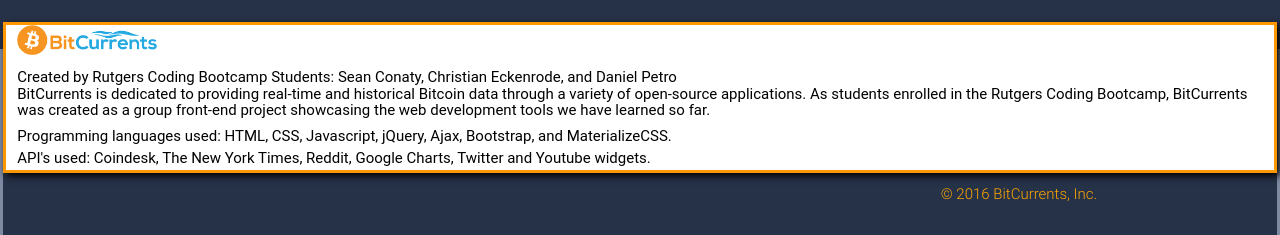
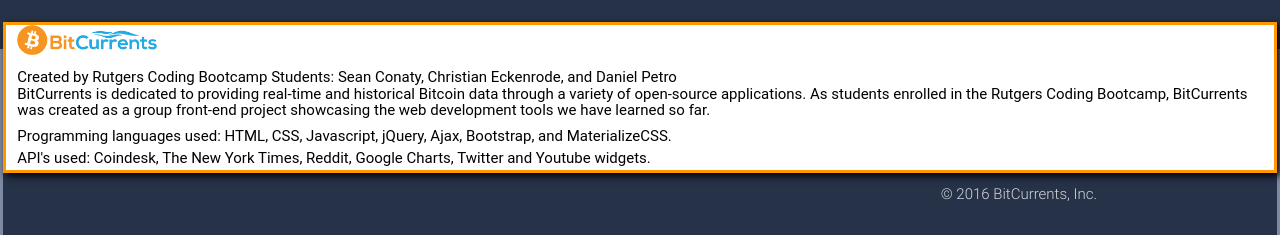
Before and after one commit to dpetro07/exampleCurrents, a PHP site: page /home.html in a window 1280 px wide. Shown: the part 1167-1402 px from the top of the page. Run offline with PHP 8.4, Linux system fonts and the light colour scheme; some libraries are stand-ins or nearby versions; some web fonts are replaced.

Commit message:
modified materialize.css

```diff
--- a/css/materialize.css
+++ b/css/materialize.css
@@ -188,7 +188,6 @@ ul li {
 
 .copyright {
   text-align: right;
-  color: orange;
 }
 
 footer.page-footer .footer-copyright {
```
